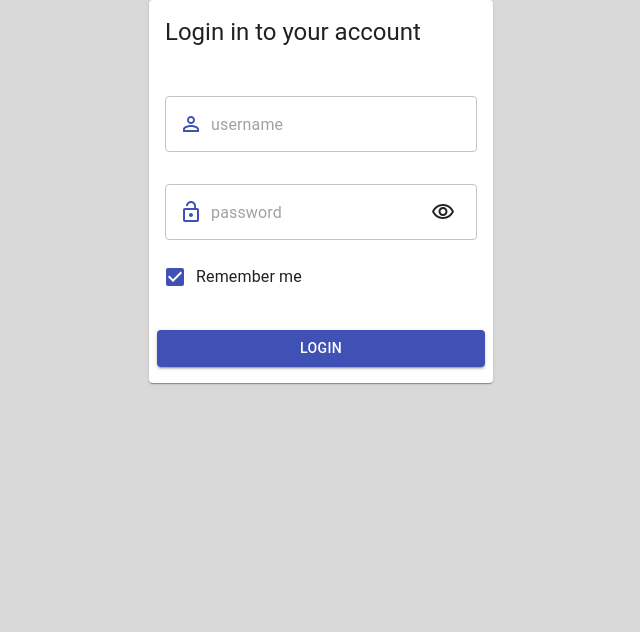
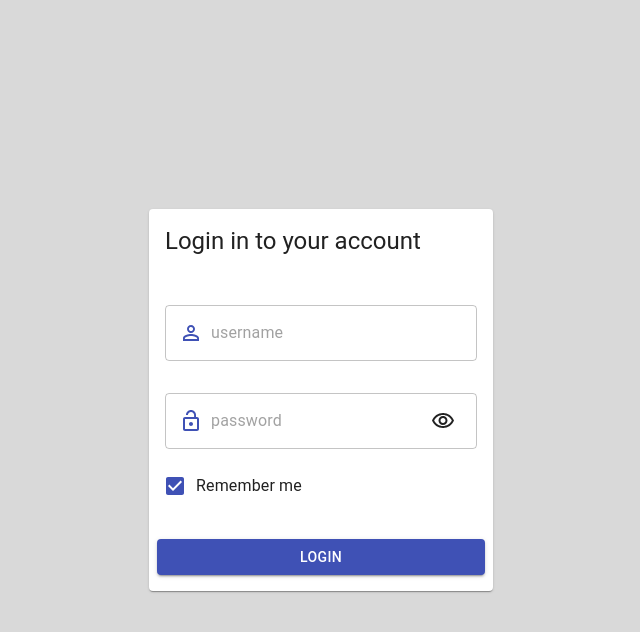
Before and after one commit to ramialkaro/react-course, a React (Create React App) app: page / in a window 1280 px wide. Shown: the top 632 px of the page, without its empty margins (319-959 px from the left). Built offline with nearby package versions, Linux system fonts and the light colour scheme.

Commit message:
center the form in the center of the page

```diff
--- a/src/App.js
+++ b/src/App.js
@@ -4,23 +4,23 @@ import { Grid } from "@material-ui/core";
 import { makeStyles } from "@material-ui/core/styles";
 
 const useStyles = makeStyles((theme) => ({
-    root: {},
+  root: {
+    height: "100vh",
+    display: "flex",
+    alignItems: "center",
+    justify: "center",
+  },
 }));
 
 function App() {
-    const classes = useStyles();
-    return ( <
-        div className = "App" >
-        <
-        header className = "App-header" > < /header> <
-        Grid container justify = "center"
-        alignItems = "center" >
-        <
-        Login / >
-        <
-        /Grid> < /
-        div >
-    );
+  const classes = useStyles();
+  return (
+    <Grid className={classes.root}>
+      <Grid container justify="center" alignItems="center">
+        <Login />
+      </Grid>{" "}
+    </Grid>
+  );
 }
 
 export default App;
```
